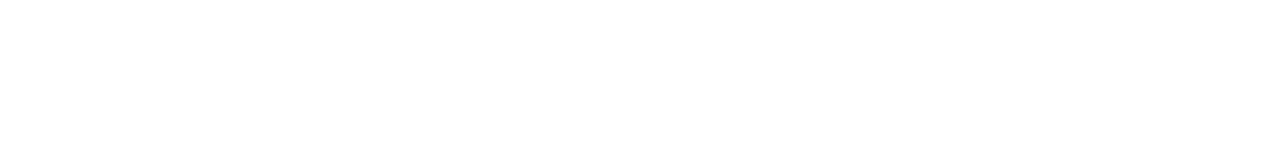
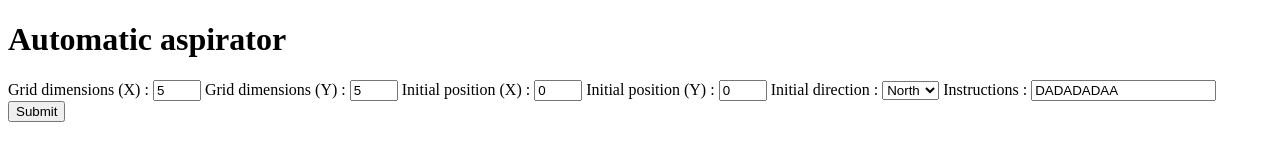
Before and after one commit to DevWeb13/automaticAspirator, a plain HTML site: page index.html in a window 1280 px wide. Drawn offline with Linux system fonts and the light colour scheme.

Commit message:
feat: (index.html): Create form

```diff
--- a/index.html
+++ b/index.html
@@ -7,5 +7,60 @@
       content="width=device-width, initial-scale=1.0" />
     <title>Automatic Aspirator</title>
   </head>
-  <body></body>
+  <body>
+    <h1>Automatic aspirator</h1>
+
+    <!-- create form pour index.js -->
+
+    <form onsubmit="createGrid()">
+      <label for="gridX">Grid dimensions (X) :</label>
+      <input
+        type="number"
+        id="gridX"
+        name="gridX"
+        min="0"
+        max="9"
+        value="5" />
+      <label for="gridY">Grid dimensions (Y) :</label>
+      <input
+        type="number"
+        id="gridY"
+        name="gridY"
+        min="0"
+        max="9"
+        value="5" />
+      <label for="positionX">Initial position (X) :</label>
+      <input
+        type="number"
+        id="positionX"
+        name="positionX"
+        min="0"
+        max="9"
+        value="0" />
+      <label for="positionY">Initial position (Y) :</label>
+      <input
+        type="number"
+        id="positionY"
+        name="positionY"
+        min="0"
+        max="9"
+        value="0" />
+      <label for="direction">Initial direction :</label>
+      <select
+        id="direction"
+        name="direction">
+        <option value="N">North</option>
+        <option value="E">East</option>
+        <option value="S">South</option>
+        <option value="W">West</option>
+      </select>
+      <label for="instructions">Instructions :</label>
+      <input
+        type="text"
+        id="instructions"
+        name="instructions"
+        value="DADADADAA" />
+      <button type="submit">Submit</button>
+    </form>
+  </body>
 </html>
```
